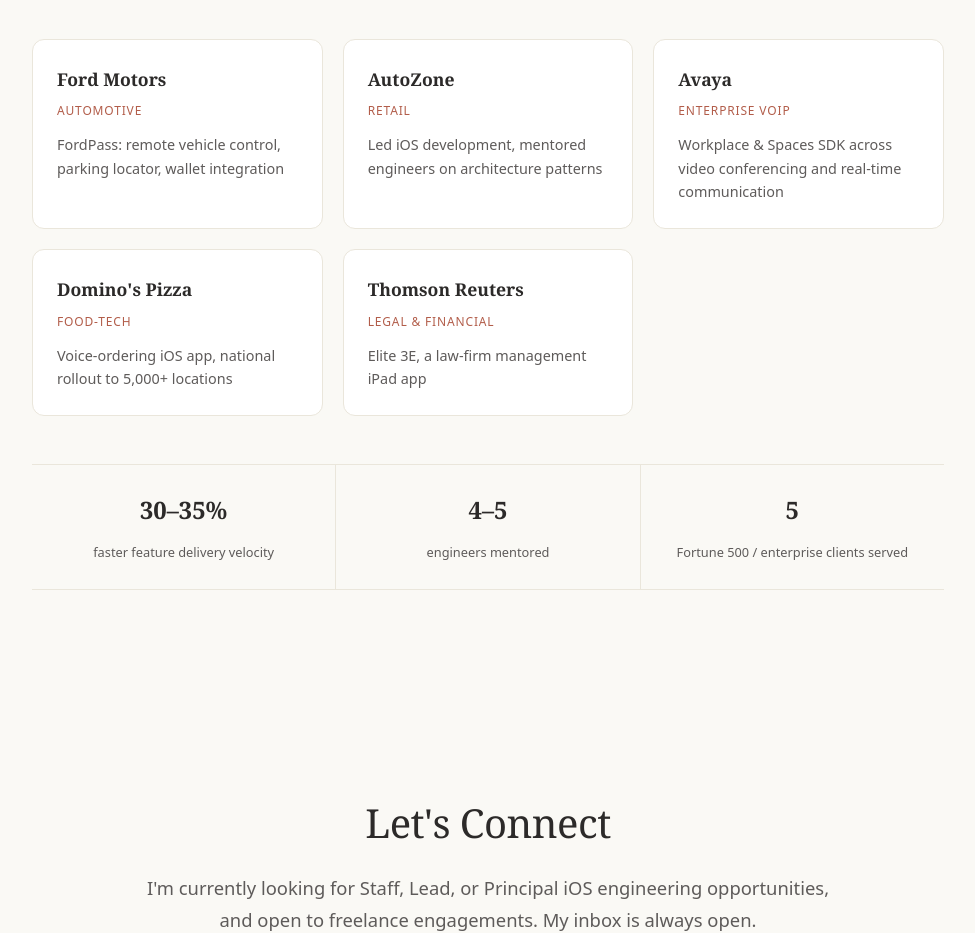
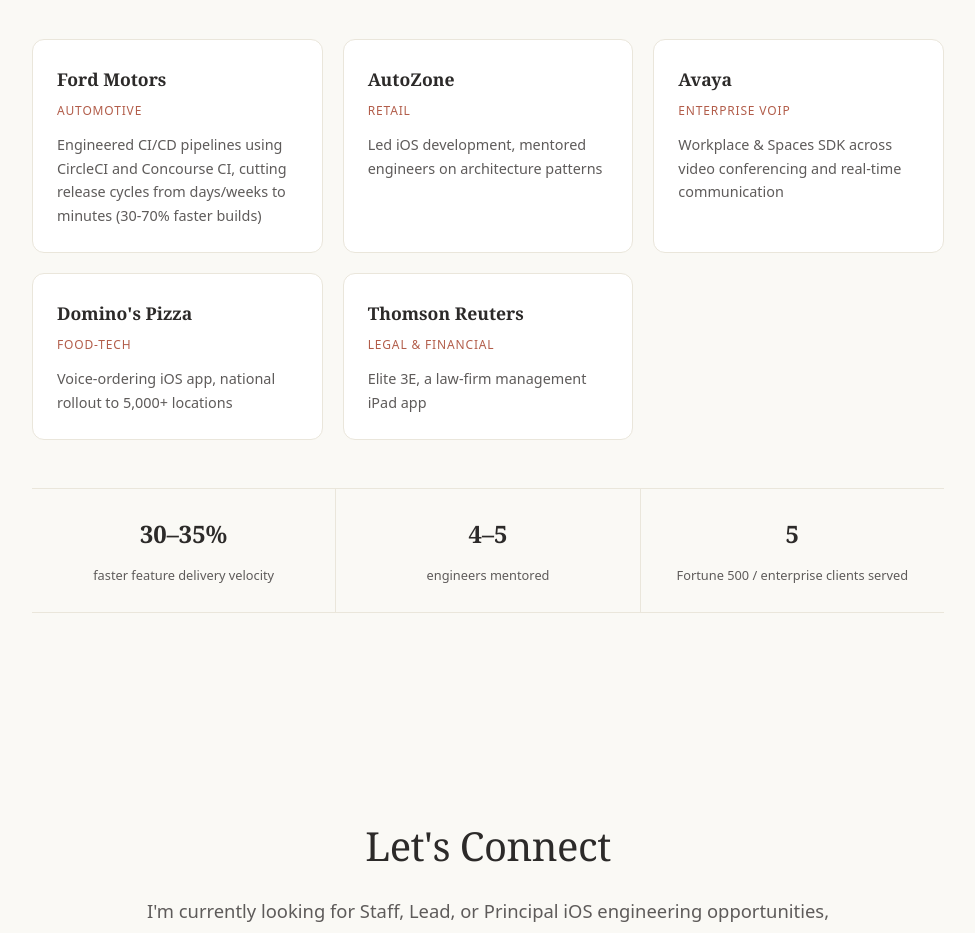
Before and after one commit to elangbamjohnson/elangbamjohnson.github.io, a plain HTML site: page index.html in a window 1280 px wide. Shown: the part 4280-5213 px from the top of the page, without its empty margins (152-1127 px from the left). Drawn offline with Linux system fonts and the light colour scheme.

Commit message:
Update Ford Motors client description

```diff
--- a/index.html
+++ b/index.html
@@ -1203,7 +1203,7 @@
                 <div class="client-card">
                     <div class="client-name">Ford Motors</div>
                     <div class="client-domain">Automotive</div>
-                    <div class="client-desc">FordPass: remote vehicle control, parking locator, wallet integration</div>
+                    <div class="client-desc">Engineered CI/CD pipelines using CircleCI and Concourse CI, cutting release cycles from days/weeks to minutes (30-70% faster builds)</div>
                 </div>
                 <div class="client-card">
                     <div class="client-name">AutoZone</div>
```
